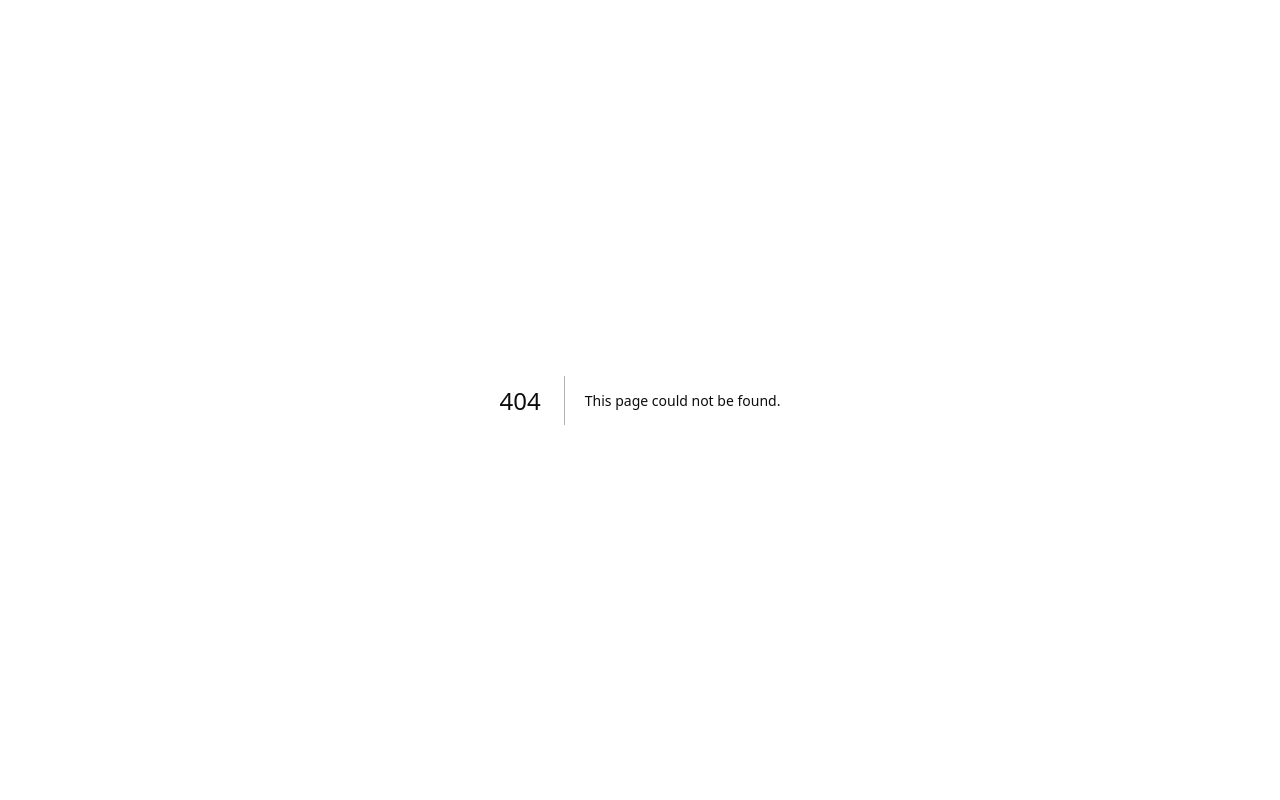
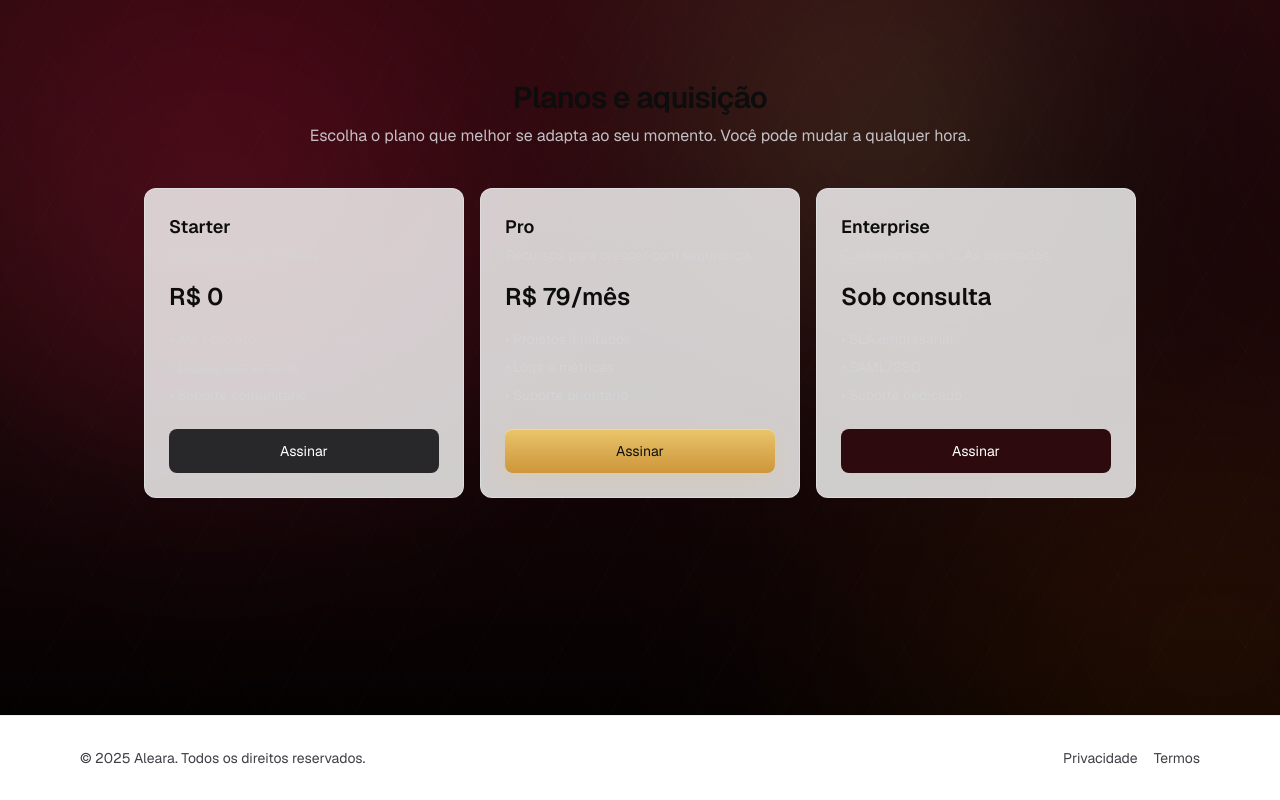
Before and after one commit to SDamasceno-Dev/Aleara, a Next.js app in the folder web/: page /planos in a window 1280 px wide. Before the commit this address had no page. Built offline with nearby package versions, Linux system fonts and the light colour scheme.

Commit message:
chore: about, plans, privacy and terms pages created

```diff
--- a/web/src/app/globals.css
+++ b/web/src/app/globals.css
@@ -60,6 +60,12 @@ body {
   color: var(--foreground);
   font-family: var(--font-geist-sans), ui-sans-serif, system-ui, -apple-system,
     Segoe UI, Roboto, Helvetica, Arial, "Apple Color Emoji", "Segoe UI Emoji";
+  margin: 0;
+}
+
+html, body {
+  height: 100%;
+  overflow-x: hidden;
 }
 
 /* Global pointer for clickable elements */
@@ -94,6 +100,8 @@ button:disabled,
 .login-bg {
   position: fixed;
   inset: 0;
+  z-index: 0;
+  pointer-events: none;
   background:
     radial-gradient(60% 90% at 20% 10%, color(display-p3 0.18 0.02 0.05 / 0.85), transparent 60%),
     radial-gradient(50% 80% at 80% 20%, color(display-p3 0.05 0.01 0.02 / 0.9), transparent 60%),
@@ -105,6 +113,8 @@ button:disabled,
   inset: -10%;
   filter: blur(80px);
   mix-blend-mode: screen;
+  z-index: 0;
+  pointer-events: none;
   background:
     radial-gradient(40% 60% at 20% 30%, rgba(168, 43, 65, 0.25), transparent 60%),
     radial-gradient(50% 60% at 80% 70%, rgba(255, 107, 0, 0.12), transparent 60%),
@@ -122,6 +132,8 @@ button:disabled,
   position: absolute;
   inset: 0;
   opacity: 0.32;
+  z-index: 0;
+  pointer-events: none;
   background:
     repeating-linear-gradient(60deg, rgba(255,255,255,0.06) 0 1px, transparent 1px 74px),
     repeating-linear-gradient(-60deg, rgba(255,255,255,0.06) 0 1px, transparent 1px 74px);
--- a/web/src/app/layout.tsx
+++ b/web/src/app/layout.tsx
@@ -2,6 +2,7 @@ import type { Metadata } from "next";
 import { Geist, Geist_Mono } from "next/font/google";
 import "./globals.css";
 import { DialogProvider } from "@/components/dialog";
+import { Footer } from "@/components/footer";
 
 const geistSans = Geist({
   variable: "--font-geist-sans",
@@ -25,11 +26,16 @@ export default function RootLayout({
 }>) {
   return (
     <html lang="pt-BR" suppressHydrationWarning>
-      <body
-        className={`${geistSans.variable} ${geistMono.variable} antialiased`}
-      >
+      <body className={`${geistSans.variable} ${geistMono.variable} antialiased`}>
         <DialogProvider>
-          <div className="min-h-screen bg-background text-foreground">{children}</div>
+          <div className="min-h-dvh bg-background text-foreground flex flex-col relative overflow-hidden">
+            {/* Global background layers */}
+            <div aria-hidden className="login-bg" />
+            <div aria-hidden className="login-aurora" />
+            <div aria-hidden className="prism-lines" />
+            <main className="flex-1 min-h-0 overflow-y-auto">{children}</main>
+            <Footer />
+          </div>
         </DialogProvider>
       </body>
     </html>
--- a/web/src/app/page.tsx
+++ b/web/src/app/page.tsx
@@ -10,11 +10,7 @@ export default function Home() {
 	const dialog = useDialog();
 
 	return (
-		<div className="relative flex min-h-dvh items-center justify-center overflow-hidden">
-			{/* Background layers */}
-			<div aria-hidden className="login-bg" />
-			<div aria-hidden className="login-aurora" />
-			<div aria-hidden className="prism-lines" />
+		<div className="relative flex min-h-full items-center justify-center overflow-hidden">
 
 			{/* Content */}
 			<div className="relative z-10 mx-auto w-full max-w-md px-4 py-10">
@@ -83,6 +79,11 @@ export default function Home() {
 						<Image src={googleIconUrl} alt="Google" width={16} height={16} />
 						<span>Continuar com Google</span>
 					</button>
+					<div className="flex items-center justify-center gap-4 pt-4 text-xs text-zinc-400/90">
+						<a href="/sobre" className="hover:text-zinc-200">Sobre</a>
+						<span className="opacity-40">•</span>
+						<a href="/planos" className="hover:text-zinc-200">Planos</a>
+					</div>
 				</div>
 			</div>
 		</div>
--- /dev/null
+++ b/web/src/app/planos/page.tsx
@@ -0,0 +1,64 @@
+import { Button } from "@/components/button";
+
+export const metadata = {
+	title: "Planos • Aleara",
+	description: "Escolha o plano ideal para o seu projeto.",
+};
+
+const plans = [
+	{
+		name: "Starter",
+		price: "R$ 0",
+		desc: "Ideal para validar ideias.",
+		features: ["Até 1 projeto", "Deploy instantâneo", "Suporte comunitário"],
+		intent: "secondary" as const,
+	},
+	{
+		name: "Pro",
+		price: "R$ 79/mês",
+		desc: "Recursos para crescer com segurança.",
+		features: ["Projetos ilimitados", "Logs e métricas", "Suporte prioritário"],
+		intent: "gold" as const,
+	},
+	{
+		name: "Enterprise",
+		price: "Sob consulta",
+		desc: "Customização e SLAs dedicados.",
+		features: ["SLA empresarial", "SAML/SSO", "Suporte dedicado"],
+		intent: "primary" as const,
+	},
+];
+
+export default function PlanosPage() {
+	return (
+		<div className="relative min-h-full overflow-x-hidden">
+			<main className="relative z-10 mx-auto w-full max-w-5xl px-4 py-20">
+				<header className="text-center">
+					<h1 className="text-3xl font-semibold tracking-tight text-foreground">Planos e aquisição</h1>
+					<p className="mx-auto mt-2 max-w-2xl text-zinc-300/90">
+						Escolha o plano que melhor se adapta ao seu momento. Você pode mudar a qualquer hora.
+					</p>
+				</header>
+				<section className="mt-10 grid gap-4 md:grid-cols-3">
+					{plans.map((p) => (
+						<div key={p.name} className="rounded-lg border border-border/70 bg-card/80 p-6">
+							<h3 className="text-lg font-semibold">{p.name}</h3>
+							<p className="mt-1 text-sm text-zinc-300/80">{p.desc}</p>
+							<div className="mt-4 text-2xl font-semibold">{p.price}</div>
+							<ul className="mt-4 space-y-2 text-sm text-zinc-300/80">
+								{p.features.map((f) => (
+									<li key={f}>• {f}</li>
+								))}
+							</ul>
+							<div className="mt-6">
+								<Button intent={p.intent} className="w-full">
+									Assinar
+								</Button>
+							</div>
+						</div>
+					))}
+				</section>
+			</main>
+		</div>
+	);
+}
--- /dev/null
+++ b/web/src/app/privacidade/page.tsx
@@ -0,0 +1,31 @@
+import Image from "next/image";
+import prismUrl from "@assets/prism.svg?url";
+
+export const metadata = {
+	title: "Privacidade • Aleara",
+	description: "Política de Privacidade da plataforma Aleara.",
+};
+
+export default function PrivacidadePage() {
+	return (
+		<div className="relative min-h-full overflow-x-hidden">
+
+			<main className="relative z-10 mx-auto w-full max-w-3xl px-4 py-16">
+				<div className="flex flex-col items-center text-center">
+					<Image src={prismUrl} alt="Aleara" width={72} height={72} priority />
+					<h1 className="mt-4 text-2xl font-semibold tracking-tight text-foreground">
+						Política de Privacidade
+					</h1>
+				</div>
+
+				<section className="mt-6 rounded-md border border-border bg-white/95 p-5 text-sm leading-6 text-zinc-800 shadow-sm">
+					<p>
+						Este é um espaço reservado para o conteúdo da sua Política de Privacidade.
+						Descreva como coletamos, utilizamos e protegemos seus dados, bem como as
+						suas preferências de controle e contato.
+					</p>
+				</section>
+			</main>
+		</div>
+	);
+}
--- /dev/null
+++ b/web/src/app/sobre/page.tsx
@@ -0,0 +1,33 @@
+export const metadata = {
+	title: "Sobre • Aleara",
+	description: "Conheça a plataforma Aleara.",
+};
+
+export default function SobrePage() {
+	return (
+		<div className="relative min-h-full overflow-x-hidden">
+			<main className="relative z-10 mx-auto w-full max-w-3xl px-4 py-20">
+				<section className="space-y-4 text-center">
+					<h1 className="text-3xl font-semibold tracking-tight text-foreground">Sobre a Aleara</h1>
+					<p className="mx-auto max-w-2xl text-balance text-zinc-300/90">
+						A Aleara é uma plataforma SaaS moderna e eficiente para acelerar o lançamento de produtos digitais,
+						com foco em design consistente, performance e experiência de uso.
+					</p>
+				</section>
+
+				<section className="mt-10 grid gap-4 md:grid-cols-3">
+					{[
+						{ t: "Design", d: "Sistema de design coeso e acessível." },
+						{ t: "Performance", d: "Next.js 16 e otimizações nativas." },
+						{ t: "Escala", d: "Arquitetura preparada para crescer." },
+					].map((f) => (
+						<div key={f.t} className="rounded-lg border border-border/70 bg-card/80 p-5">
+							<h3 className="text-base font-semibold">{f.t}</h3>
+							<p className="mt-2 text-sm text-zinc-300/80">{f.d}</p>
+						</div>
+					))}
+				</section>
+			</main>
+		</div>
+	);
+}
--- /dev/null
+++ b/web/src/app/termos/page.tsx
@@ -0,0 +1,31 @@
+import Image from "next/image";
+import prismUrl from "@assets/prism.svg?url";
+
+export const metadata = {
+	title: "Termos • Aleara",
+	description: "Termos de Uso da plataforma Aleara.",
+};
+
+export default function TermosPage() {
+	return (
+		<div className="relative min-h-full overflow-x-hidden">
+
+			<main className="relative z-10 mx-auto w-full max-w-3xl px-4 py-16">
+				<div className="flex flex-col items-center text-center">
+					<Image src={prismUrl} alt="Aleara" width={72} height={72} priority />
+					<h1 className="mt-4 text-2xl font-semibold tracking-tight text-foreground">
+						Termos de Uso
+					</h1>
+				</div>
+
+				<section className="mt-6 rounded-md border border-border bg-white/95 p-5 text-sm leading-6 text-zinc-800 shadow-sm">
+					<p>
+						Este é um espaço reservado para o conteúdo dos seus Termos de Uso. Inclua
+						as condições de utilização do serviço, responsabilidades, limitações e
+						contatos para suporte.
+					</p>
+				</section>
+			</main>
+		</div>
+	);
+}
--- a/web/src/components/footer/index.tsx
+++ b/web/src/components/footer/index.tsx
@@ -2,16 +2,15 @@ import { footerContainer, footerLink, footerRoot } from "./styles";
 import type { FooterProps } from "./types";
 
 export function Footer({ className }: FooterProps) {
-	const year = new Date().getFullYear();
 	return (
 		<footer className={`${footerRoot} ${className ?? ""}`.trim()}>
 			<div className={footerContainer}>
-				<p>© {year} Aleara. Todos os direitos reservados.</p>
+				<p>© 2025 Aleara. Todos os direitos reservados.</p>
 				<div className="flex items-center gap-4">
-					<a className={footerLink} href="#privacidade">
+					<a className={footerLink} href="/privacidade">
 						Privacidade
 					</a>
-					<a className={footerLink} href="#termos">
+					<a className={footerLink} href="/termos">
 						Termos
 					</a>
 				</div>
--- a/web/src/components/footer/styles.ts
+++ b/web/src/components/footer/styles.ts
@@ -1,3 +1,3 @@
-export const footerRoot = "border-t border-border/60 bg-background";
+export const footerRoot = "relative z-10 border-t border-border/60 bg-background";
 export const footerContainer = "mx-auto flex max-w-6xl items-center justify-between px-4 py-8 text-sm text-muted-foreground";
 export const footerLink = "hover:text-foreground";
```
